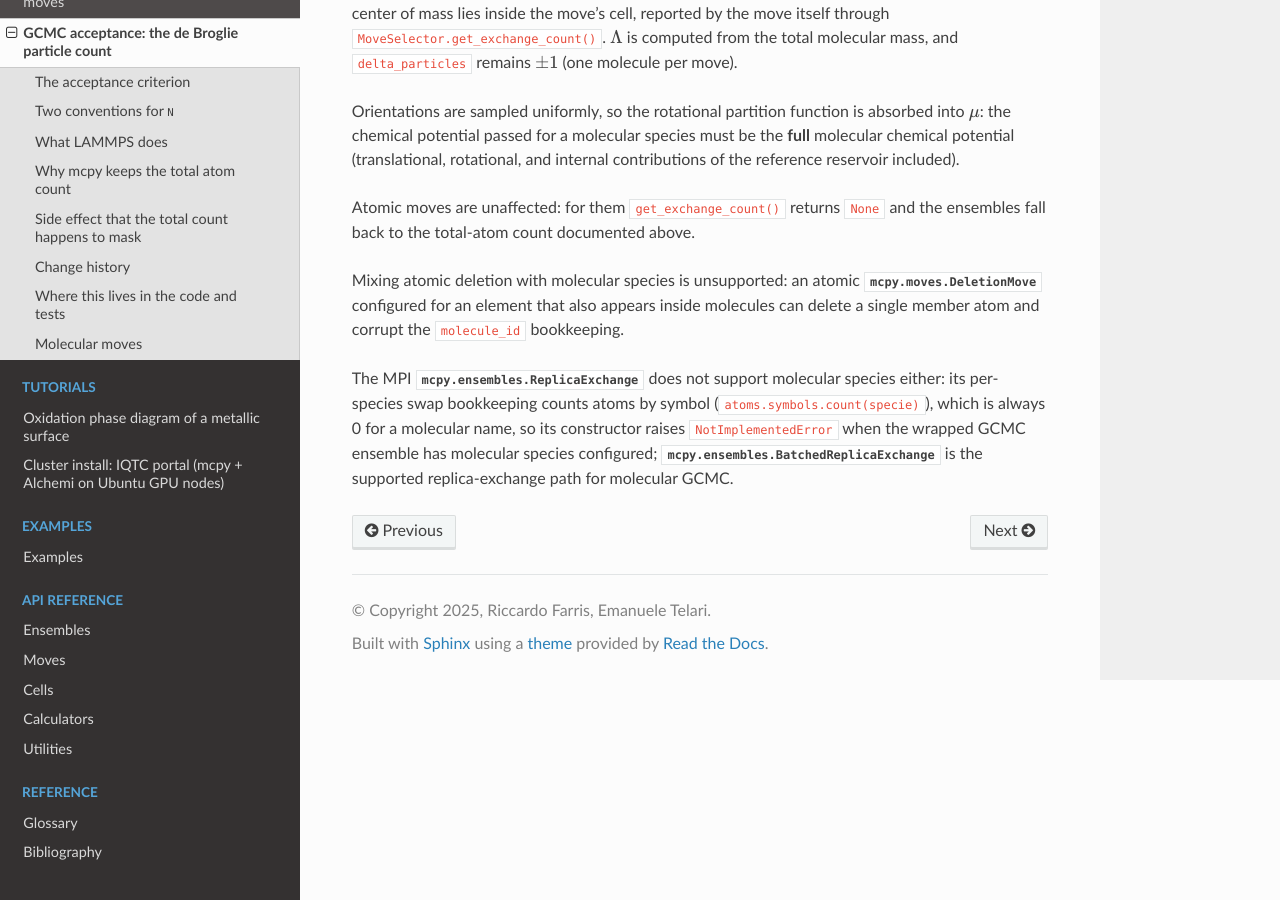
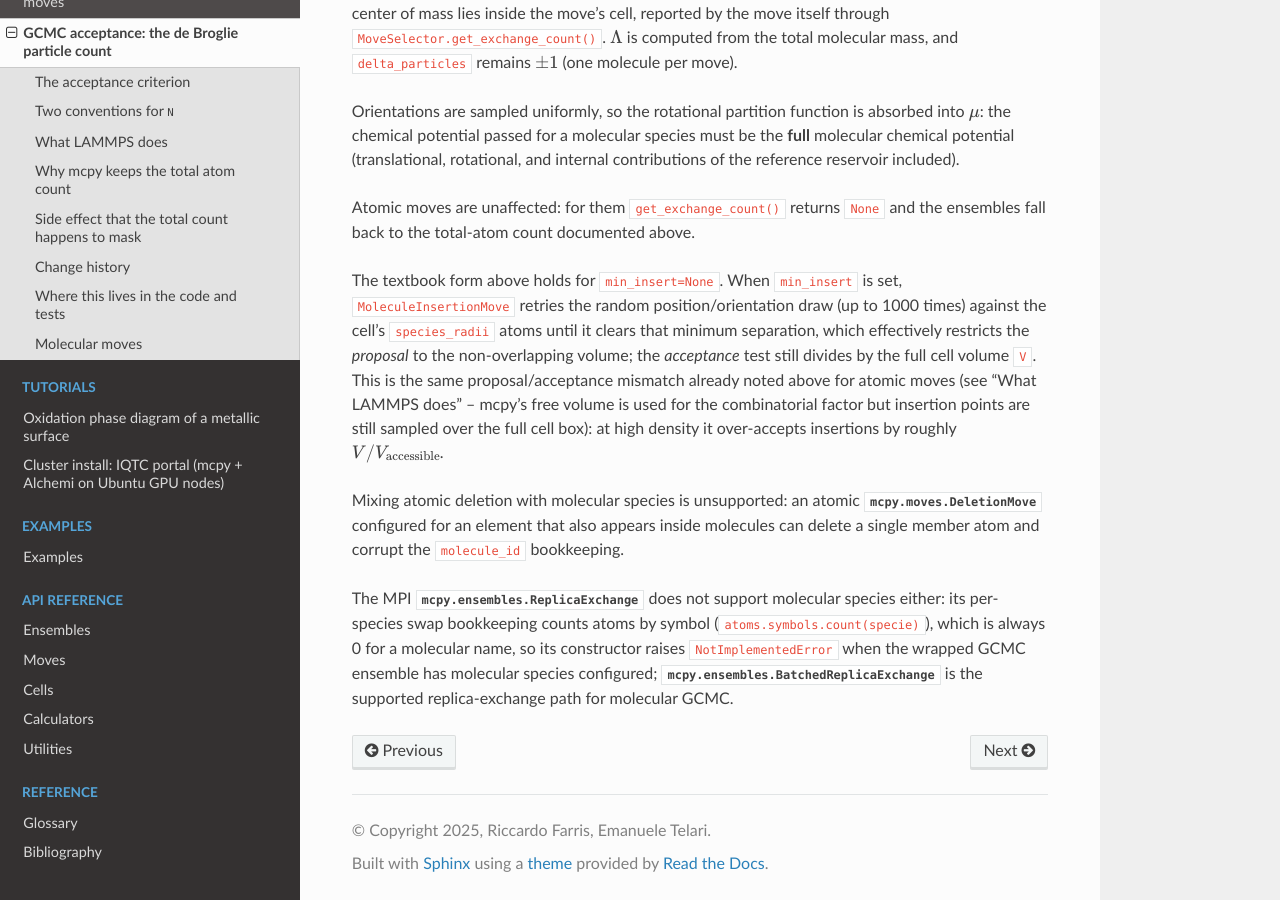
Before and after one commit to farrisric/mcpy, a Sphinx documentation site: the page built from docs/gcmc_acceptance_convention.rst, in a window 1280 px wide and 900 px high, scrolled down 3275 px. Built offline with Sphinx 7.4.7 and the Read the Docs theme 3.1.0, drawn with Linux system fonts in a browser that asks for light colours.

Commit message:
Document min_insert bias and fix stale acceptance docstring

```diff
--- a/docs/gcmc_acceptance_convention.rst
+++ b/docs/gcmc_acceptance_convention.rst
@@ -173,6 +173,17 @@ Atomic moves are unaffected: for them ``get_exchange_count()`` returns
 ``None`` and the ensembles fall back to the total-atom count documented
 above.
 
+The textbook form above holds for ``min_insert=None``. When ``min_insert``
+is set, ``MoleculeInsertionMove`` retries the random position/orientation
+draw (up to 1000 times) against the cell's ``species_radii`` atoms until it
+clears that minimum separation, which effectively restricts the *proposal*
+to the non-overlapping volume; the *acceptance* test still divides by the
+full cell volume ``V``. This is the same proposal/acceptance mismatch
+already noted above for atomic moves (see "What LAMMPS does" -- mcpy's free
+volume is used for the combinatorial factor but insertion points are still
+sampled over the full cell box): at high density it over-accepts insertions
+by roughly :math:`V/V_\text{accessible}`.
+
 Mixing atomic deletion with molecular species is unsupported: an atomic
 :class:`mcpy.moves.DeletionMove` configured for an element that also appears
 inside molecules can delete a single member atom and corrupt the
```
Also changed, not shown: 1 other file.
